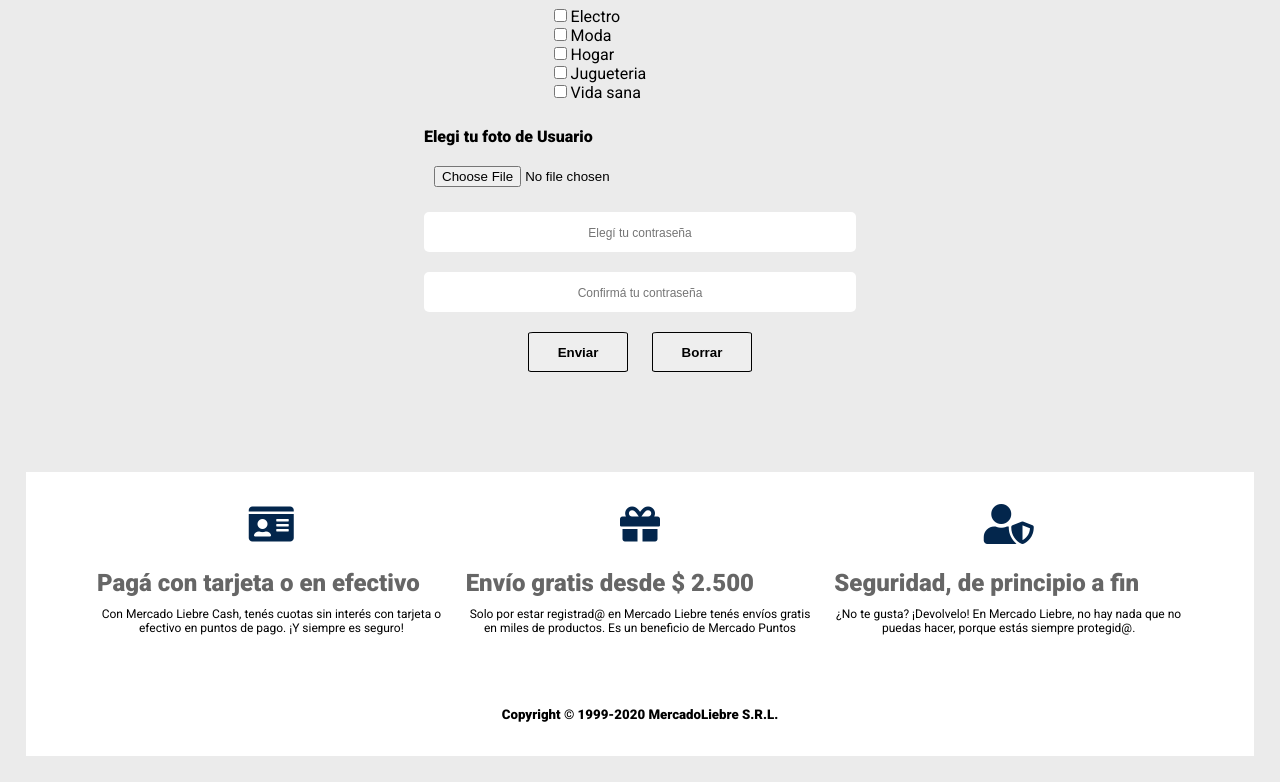
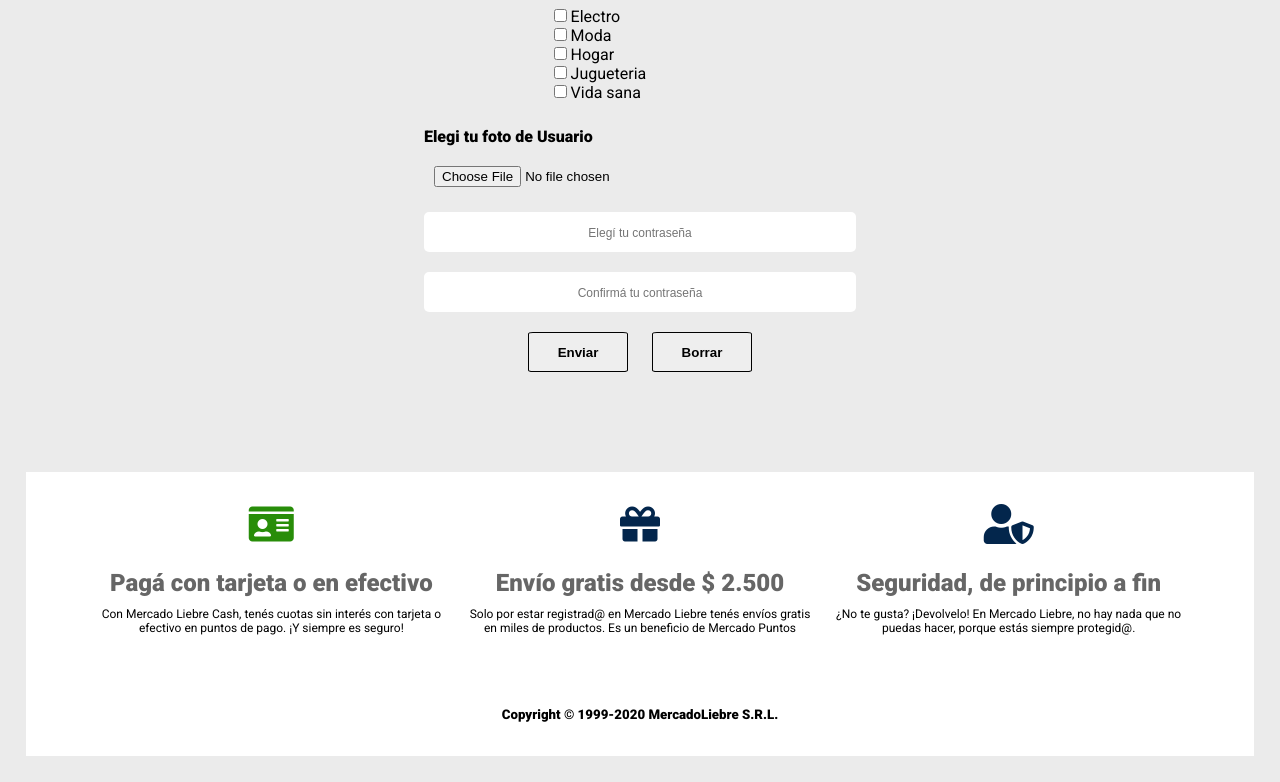
Before and after one commit to Marianocr98/mercado-liebre, a website: page views/register.html in a window 1280 px wide. In both pictures the pointer is over the icon 271 px from the left and 1188 px from the top of the page. Shown: the part 664-1446 px from the top of the page. Drawn offline with Linux system fonts and the light colour scheme; files whose address does not match are found by name.

Commit message:
Mariano Cespedez - Footer corregido

```diff
--- a/public/CSS/styles.css
+++ b/public/CSS/styles.css
@@ -195,6 +195,7 @@ footer section article{
 .titulares-footer {
     font-size: 24px;
     color: #666;
+    justify-content: center;
 }
 
 section.footer article i {
@@ -368,4 +369,7 @@ section.footer article i {
         box-shadow: 0 4px 8px 0 rgba(0, 0, 0, 0.2),
             0 6px 20px 0 rgba(0, 0, 0, 0.19);
     }
+    section.footer article i:hover {
+        color: #288d09;
+    }
 }
```
